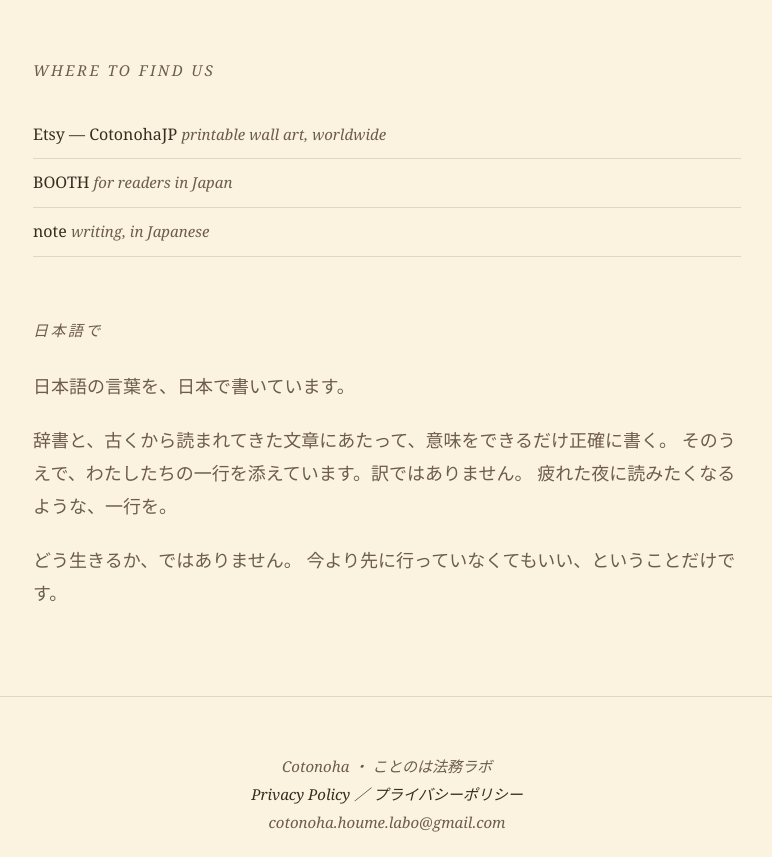
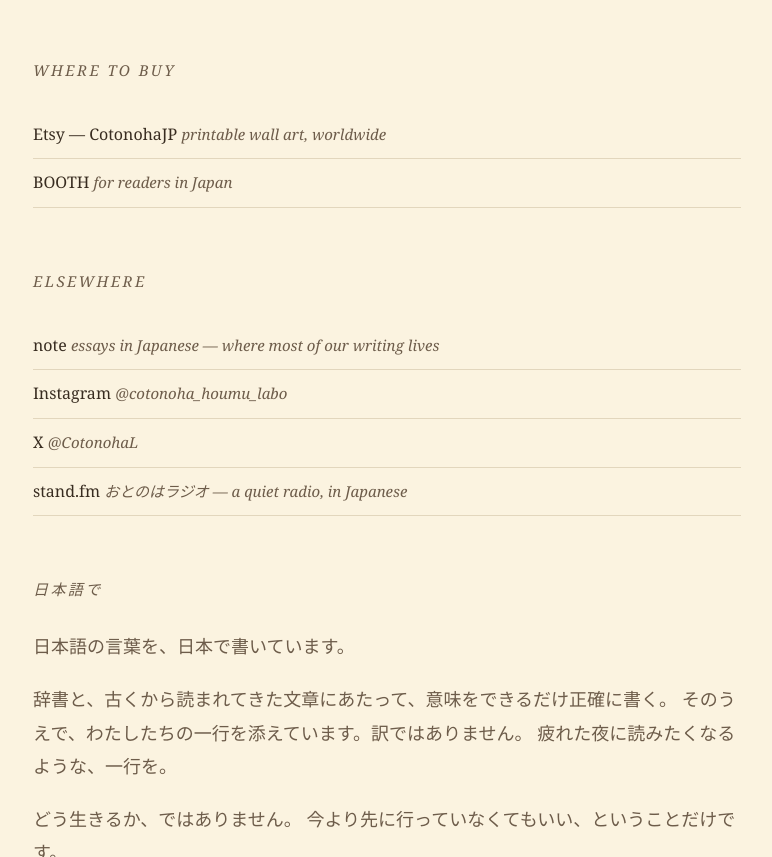
Before and after one commit to jkurodajk-crypto/cotonoha, a plain HTML site: page index.html in a window 1280 px wide. Shown: the part 1840-2697 px from the top of the page, without its empty margins (253-1025 px from the left). Drawn offline with Linux system fonts and the light colour scheme.

Commit message:
update index.html  2026-08-22 00:30

```diff
--- a/index.html
+++ b/index.html
@@ -152,14 +152,27 @@
   </section>
 
   <section>
-    <h2>Where to find us</h2>
+    <h2>Where to buy</h2>
     <ul class="links">
       <li><a href="https://www.etsy.com/shop/CotonohaJP">Etsy — CotonohaJP</a>
           <span class="what">printable wall art, worldwide</span></li>
       <li><a href="https://cotonoha.booth.pm/">BOOTH</a>
           <span class="what">for readers in Japan</span></li>
+    </ul>
+  </section>
+
+  <section>
+    <h2>Elsewhere</h2>
+    <ul class="links">
       <li><a href="https://note.com/cotonoha_usagi">note</a>
-          <span class="what">writing, in Japanese</span></li>
+          <span class="what">essays in Japanese — where most of our writing lives</span></li>
+      <li><a href="https://www.instagram.com/cotonoha_houmu_labo">Instagram</a>
+          <span class="what">@cotonoha_houmu_labo</span></li>
+      <li><a href="https://x.com/CotonohaL">X</a>
+          <span class="what">@CotonohaL</span></li>
+      <li><a href="https://stand.fm/channels/683828f9217d2adac76a4c44">stand.fm</a>
+          <span class="what">おとのはラジオ — a quiet radio, in Japanese</span></li>
+      <!-- PINTEREST_LINK -->
     </ul>
   </section>
 
```
